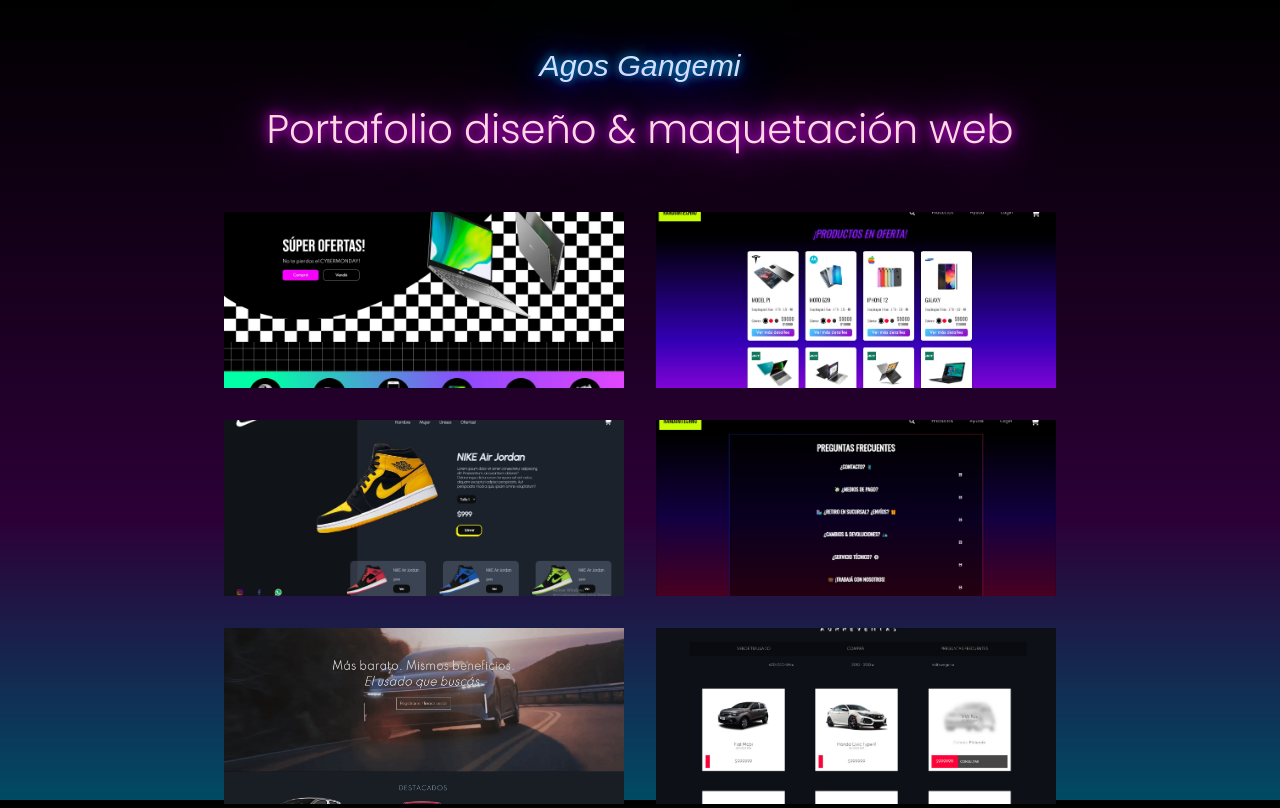
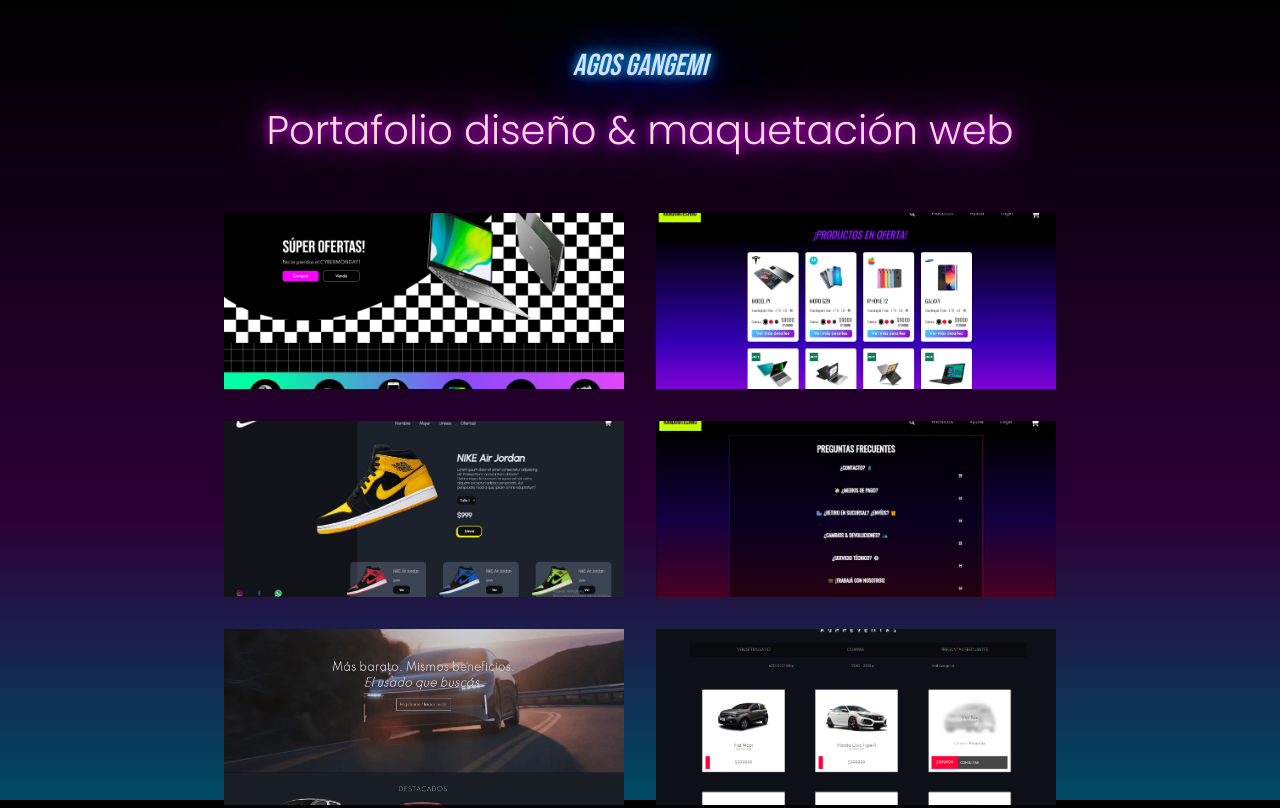
Before and after one commit to Agost21/Portafolio-WD, a plain HTML site: page index.html in a window 1280 px wide. Shown: the top 808 px of the page. Drawn offline with Linux system fonts and the light colour scheme.

Commit message:
Update index.html

```diff
--- a/index.html
+++ b/index.html
@@ -15,7 +15,7 @@
         <link rel="stylesheet" href="https://cdnjs.cloudflare.com/ajax/libs/font-awesome/6.1.1/css/all.min.css" integrity="sha512-KfkfwYDsLkIlwQp6LFnl8zNdLGxu9YAA1QvwINks4PhcElQSvqcyVLLD9aMhXd13uQjoXtEKNosOWaZqXgel0g==" crossorigin="anonymous" referrerpolicy="no-referrer" />
         <link rel="preconnect" href="https://fonts.googleapis.com">
         <link rel="preconnect" href="https://fonts.gstatic.com" crossorigin>
-        <link href="https://fonts.googleapis.com/css2?family=IBM+Plex+Mono:ital,wght@0,100;0,300;0,400;1,400&family=Josefin+Sans:ital,wght@0,100;0,200;0,300;0,400;1,100;1,200;1,300;1,400&family=Poppins:ital,wght@0,100;0,200;0,300;0,400;1,100;1,200;1,300&family=Urbanist:ital,wght@0,100;0,300;0,500;1,100;1,300;1,500&display=swap" rel="stylesheet">
+        <link href="https://fonts.googleapis.com/css2?family=Bebas+Neue&family=IBM+Plex+Mono:ital,wght@0,100;0,300;0,400;1,400&family=Josefin+Sans:ital,wght@0,100;0,200;0,300;0,400;1,100;1,200;1,300;1,400&family=Poppins:ital,wght@0,100;0,200;0,300;0,400;1,100;1,200;1,300&family=Urbanist:ital,wght@0,100;0,300;0,500;1,100;1,300;1,500&display=swap" rel="stylesheet">
 
         <link rel="stylesheet" href="style.css">
 
```
